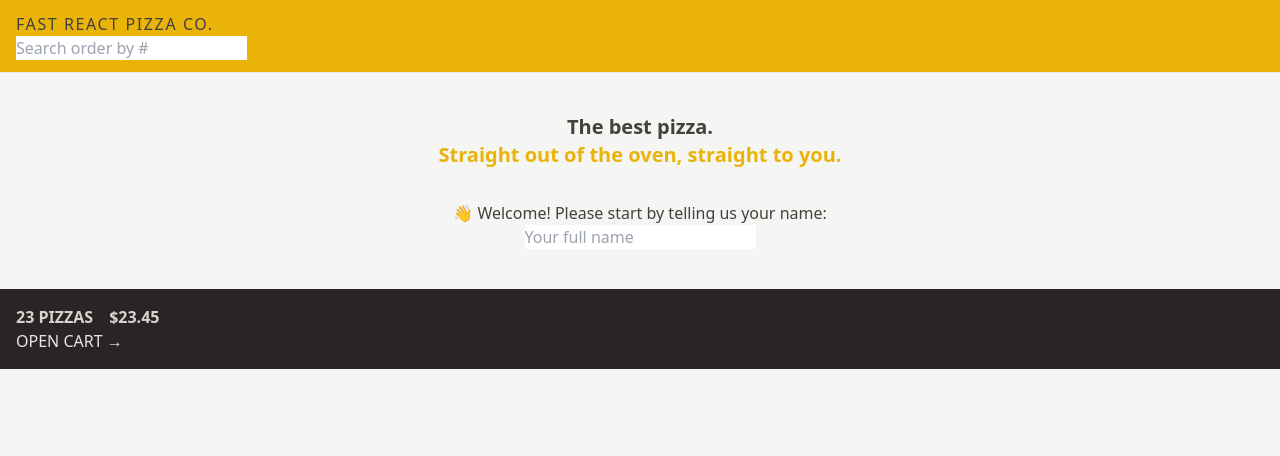
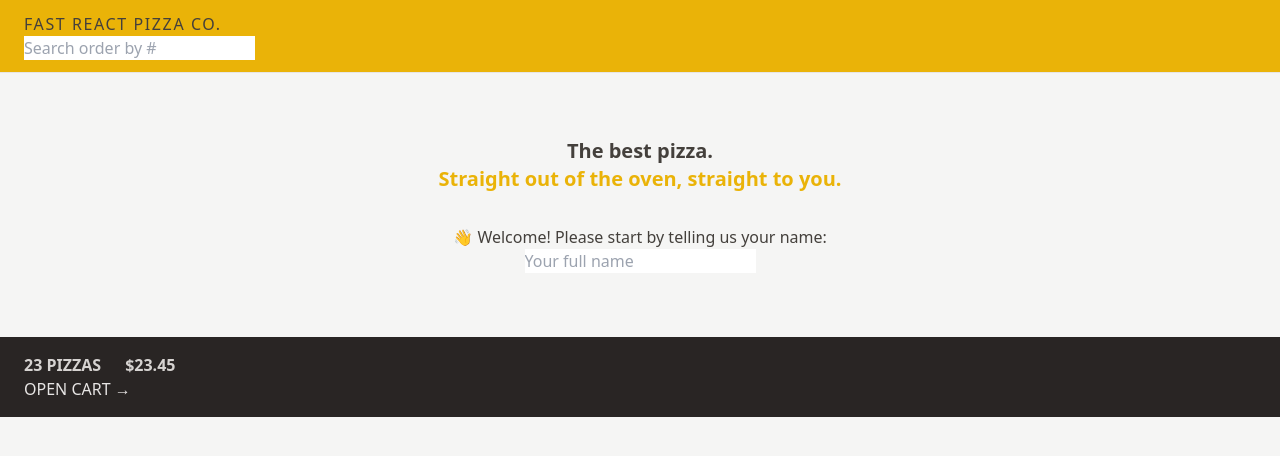
Before and after one commit to nidal1/fast-react-pizza, a React (Vite) app: page / in a window 1280 px wide. Shown: the top 456 px of the page. Built offline with nearby package versions, Linux system fonts and the light colour scheme.

Commit message:
responsive design

```diff
--- a/src/features/cart/CartOverview.jsx
+++ b/src/features/cart/CartOverview.jsx
@@ -2,8 +2,8 @@ import { Link } from 'react-router-dom';
 
 function CartOverview() {
   return (
-    <div className="bg-stone-800 text-stone-200 uppercase p-4">
-      <p className="text-stone-300 font-semibold space-x-4">
+    <div className="bg-stone-800 text-stone-200 uppercase p-4 sm:px-6">
+      <p className="text-stone-300 font-semibold space-x-4 sm:space-x-6">
         <span>23 pizzas</span>
         <span>$23.45</span>
       </p>
--- a/src/ui/Header.jsx
+++ b/src/ui/Header.jsx
@@ -4,7 +4,7 @@ import Username from '../features/user/Username';
 
 export default function Header() {
   return (
-    <header className="bg-yellow-500 uppercase px-4 py-3 border-b border-stone-200">
+    <header className="bg-yellow-500 uppercase px-4 py-3 border-b border-stone-200 sm:px-6">
       <Link to={'/'} className="uppercase tracking-widest">
         Fast React Pizza Co.
       </Link>
--- a/src/ui/Home.jsx
+++ b/src/ui/Home.jsx
@@ -2,7 +2,7 @@ import CreateUser from '../features/user/CreateUser';
 
 function Home() {
   return (
-    <div className="my-10 text-center">
+    <div className="my-10 text-center sm:my-16">
       <h1 className="text-xl font-semibold mb-8">
         The best pizza.
         <br />
```
